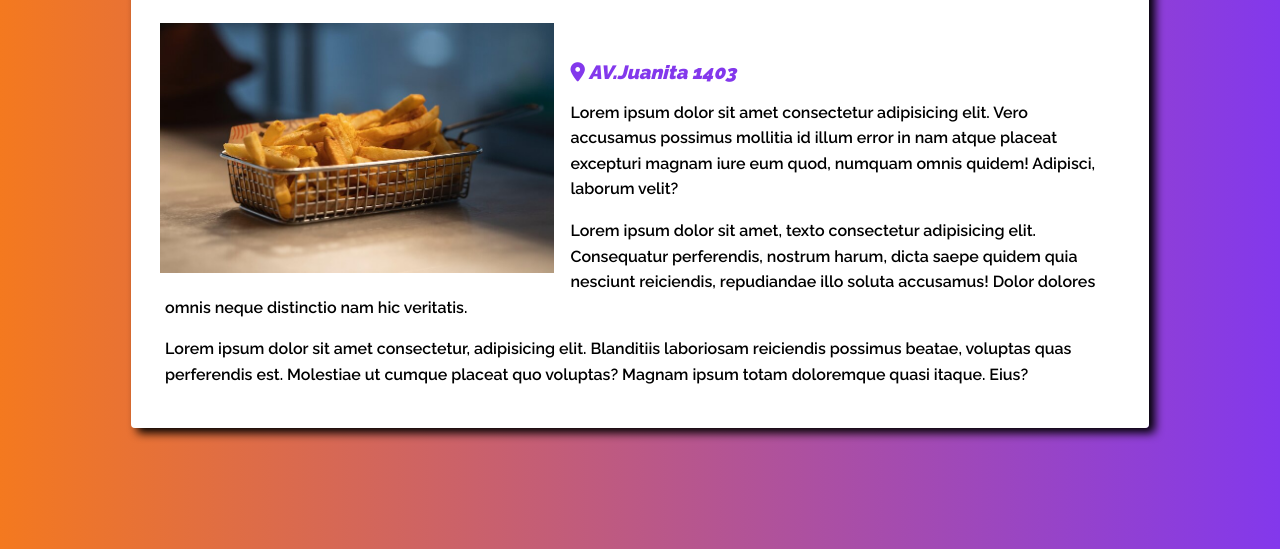
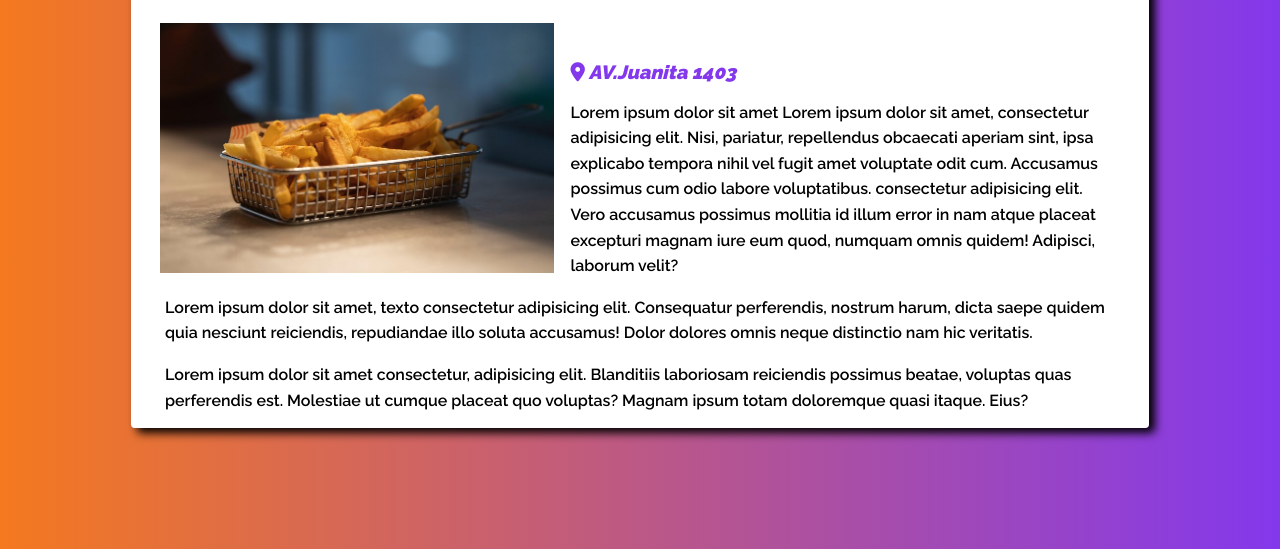
Before and after one commit to Voldeltiem/restorant-web-page, a plain HTML site: page boletines/locales/porsupollo.html in a window 1280 px wide. Shown: the part 251-800 px from the top of the page. Drawn offline with nearby package versions, Linux system fonts and the light colour scheme.

Commit message:
add line

```diff
--- a/boletines/locales/porsupollo.html
+++ b/boletines/locales/porsupollo.html
@@ -37,7 +37,7 @@
                         <i class="fa-solid fa-location-dot"></i>
                         AV.Juanita 1403
                     </address>
-                    <p class="paragraph">Lorem ipsum dolor sit amet consectetur adipisicing elit. Vero accusamus possimus mollitia id illum error in nam atque placeat excepturi magnam iure eum quod, numquam omnis quidem! Adipisci, laborum velit?</p>
+                    <p class="paragraph">Lorem ipsum dolor sit amet Lorem ipsum dolor sit amet, consectetur adipisicing elit. Nisi, pariatur, repellendus obcaecati aperiam sint, ipsa explicabo tempora nihil vel fugit amet voluptate odit cum. Accusamus possimus cum odio labore voluptatibus. consectetur adipisicing elit. Vero accusamus possimus mollitia id illum error in nam atque placeat excepturi magnam iure eum quod, numquam omnis quidem! Adipisci, laborum velit?</p>
                     <p class="paragraph">Lorem ipsum dolor sit amet, texto consectetur adipisicing elit. Consequatur perferendis, nostrum harum, dicta saepe quidem quia nesciunt reiciendis, repudiandae illo soluta accusamus! Dolor dolores omnis neque distinctio nam hic veritatis.</p>
                     <p class="paragraph">Lorem ipsum dolor sit amet consectetur, adipisicing elit. Blanditiis laboriosam reiciendis possimus beatae, voluptas quas perferendis est. Molestiae ut cumque placeat quo voluptas? Magnam ipsum totam doloremque quasi itaque. Eius?</p>
 
```
